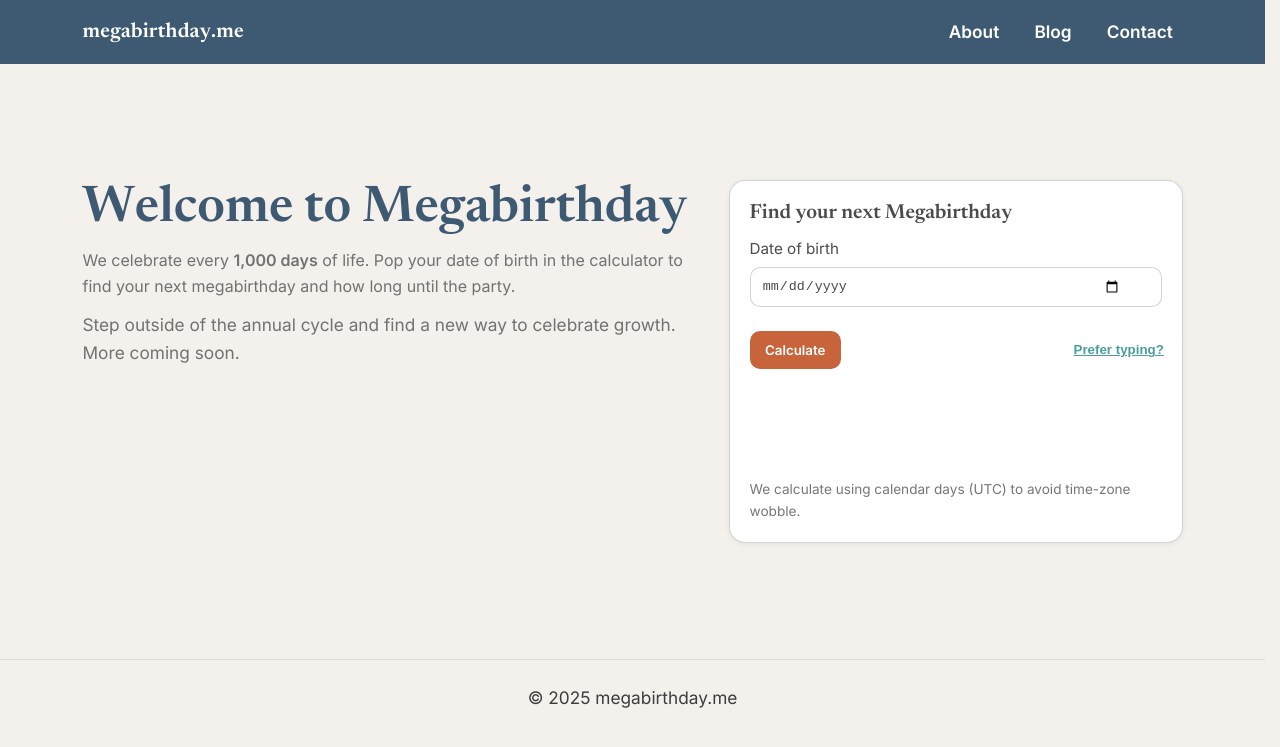
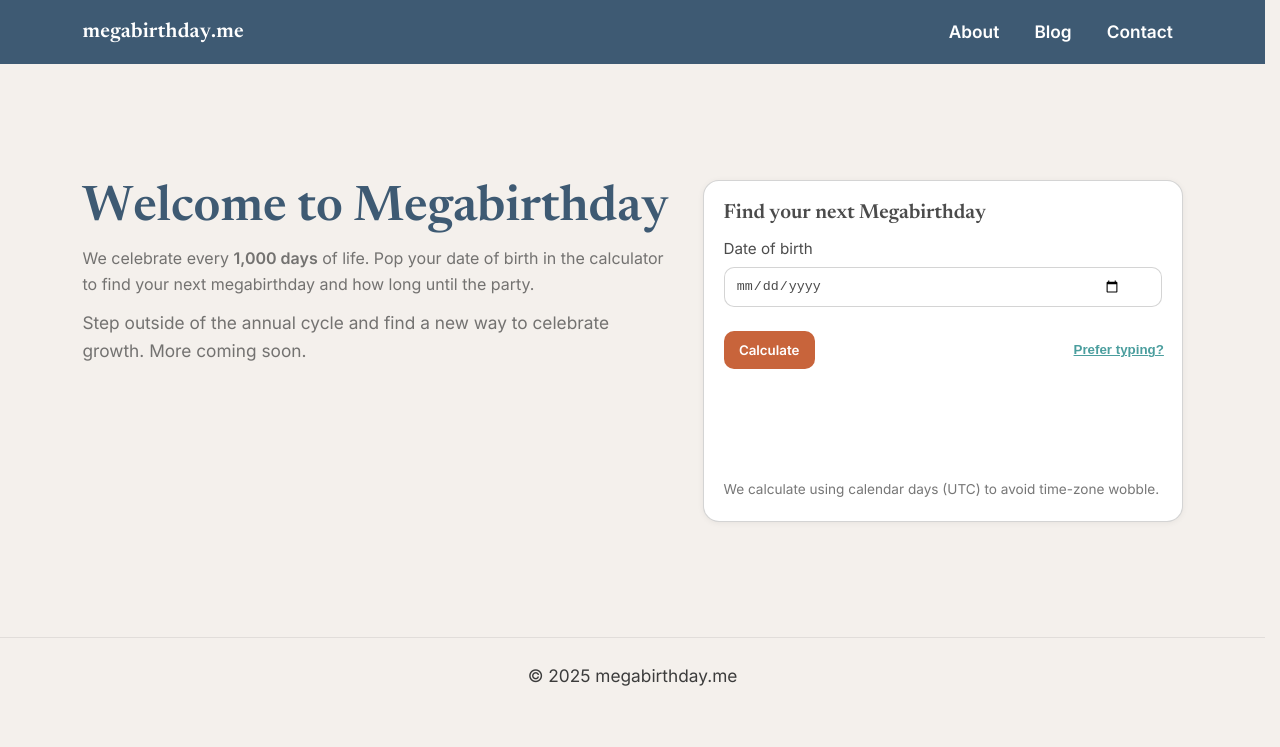
Before and after one commit to Vazool/megabirthday, a Jekyll site: the page built from index.html, in a window 1280 px wide. Shown: the top 747 px of the page. Built offline with Jekyll 4.4.1, drawn with Linux system fonts in a browser that asks for light colours.

Commit message:
Update main.css
Fixing hero title wrap on larget screens

```diff
--- a/assets/css/main.css
+++ b/assets/css/main.css
@@ -68,7 +68,7 @@
 /* Hero heading should look like every H1 */
 .mb-hero__title{
   color: var(--smoky-navy);
-  font-size: clamp(2rem, 4vw, 3.25rem);
+  font-size: clamp(2rem, 4vw, 3.1rem);
   line-height: 1.15;
   margin: 0 0 .6rem;
 }
@@ -239,7 +239,7 @@
   max-width: none;   /* was: var(--container) */
   margin: 0;        /* was: 0 auto */
   display: grid;
-  grid-template-columns: 1.15fr 0.85fr;
+  grid-template-columns: minmax(0, 1fr) minmax(320px, 480px);
   gap: clamp(1rem, 3vw, 2rem);
   align-items: start;
 }
@@ -256,7 +256,7 @@
   border-radius: var(--card-radius);
   box-shadow: 0 1px 6px rgb(0 0 0 / 6%);
   padding: 1.25rem;
-  max-width: 480px;        /* cap on very wide screens */
+  max-width: none;        /* the column already caps at 480px */
   overflow: hidden;        /* clip rounding artefacts */
 }
 .mb-card *{ box-sizing: border-box; }
```
